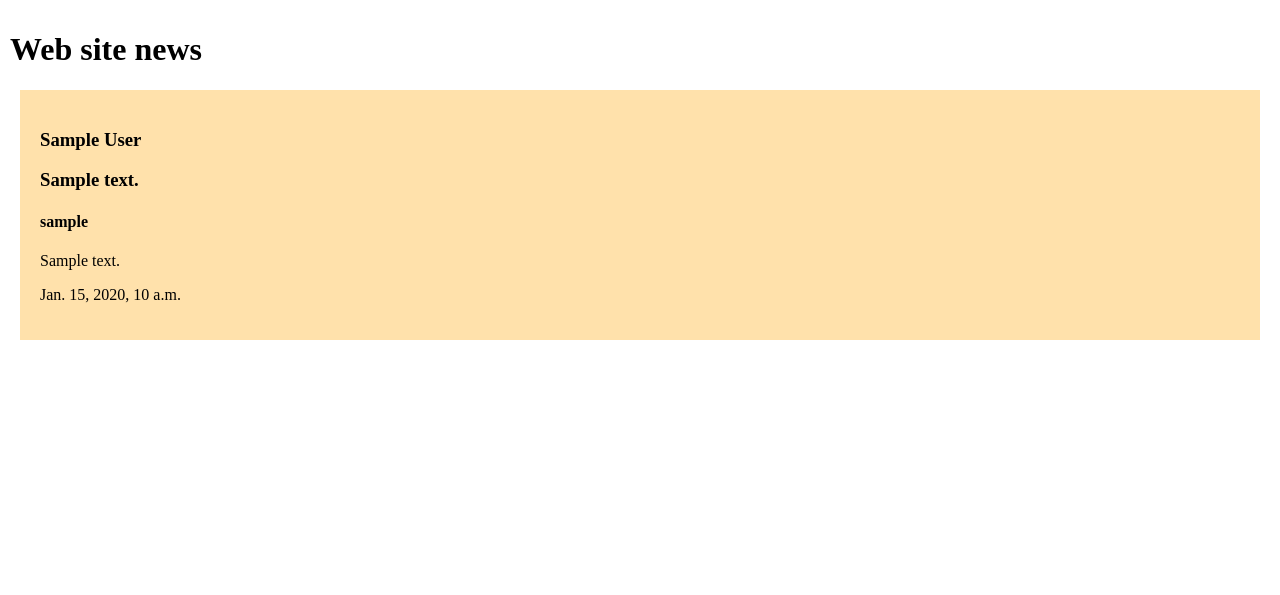
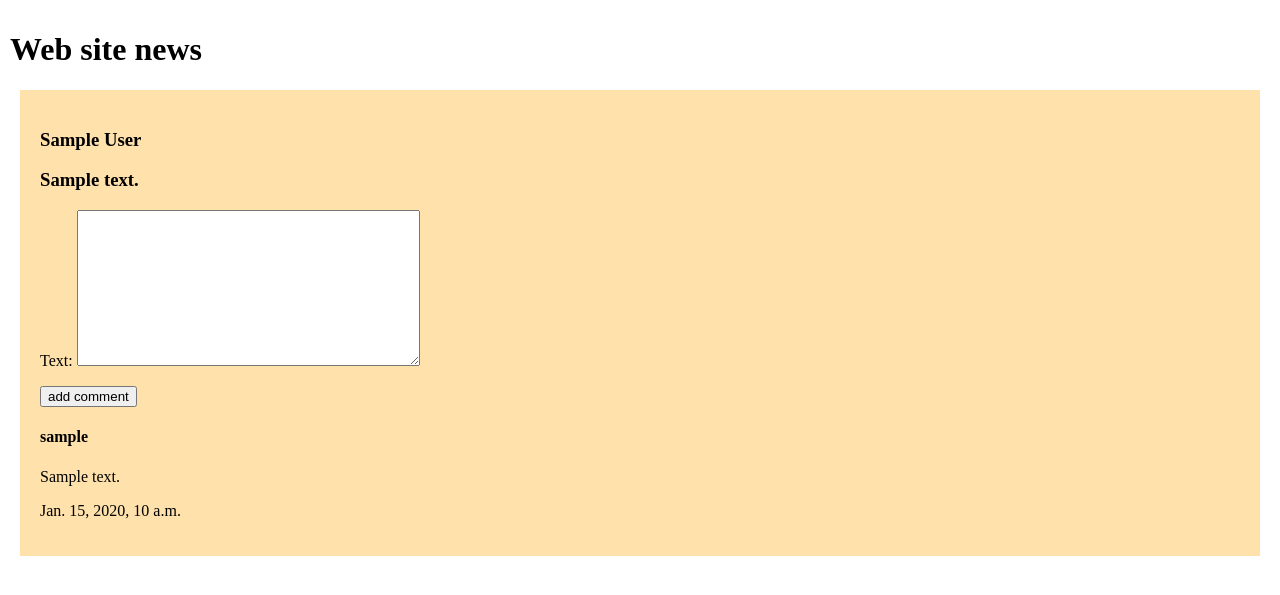
Before and after one commit to diimacik/test-2, a Django app: page /admin-post/1/ in a window 1280 px wide. Shown: the part 46-641 px from the top of the page. Run offline with Django 5.2, Linux system fonts and the light colour scheme; tables that the repository leaves empty hold one stand-in row (values such as "Sample post").

Commit message:
add and fix all the bugs with comments

```diff
--- a/server/my_site/forms.py
+++ b/server/my_site/forms.py
@@ -4,8 +4,9 @@ from django.contrib.auth.models import User
 from .models import Comment
 
 class CommentForm(forms.ModelForm):
-    module = Comment
-    fields = ['text']
+    class Meta:
+        model = Comment
+        fields = ['text']
 
 class SignUpForm(UserCreationForm):
 
--- a/server/my_site/urls.py
+++ b/server/my_site/urls.py
@@ -4,6 +4,7 @@ from . import views
 urlpatterns = [
     path('index', views.index, name='index'),
     path('admin-post/<int:pk>/', views.NewsPost, name='admin-post'),
+
     path('about', views.about, name='about'),
     path('profile', views.profile, name='profile'),
     path('login/', views.login_user, name='login'),
--- a/server/my_site/views.py
+++ b/server/my_site/views.py
@@ -1,8 +1,10 @@
-from django.shortcuts import render, redirect
+from django.shortcuts import render, redirect, get_object_or_404
+from django.urls import reverse
 from django.contrib import messages
 from django.contrib.auth import authenticate, login, logout
 from .models import NewsAdmin, Comment
-from .forms import SignUpForm
+from .forms import SignUpForm, CommentForm
+from django.contrib.auth.models import User
 
 # Create your views here.
 def index(request):
@@ -12,7 +14,24 @@ def index(request):
 def NewsPost(request, pk):
     news = NewsAdmin.objects.get(id=pk)
     comments = Comment.objects.filter(post=news)
-    return render (request, 'news-admin.html', {'news':news, 'comments':comments})
+    if request.user.is_authenticated:
+        form = CommentForm(request.POST or None)
+    # Handle comment submission
+        if request.method == 'POST':
+
+            if form.is_valid():
+                new_comment = form.save(commit=False)
+                new_comment.post = news
+
+
+                new_comment.author = request.user
+                new_comment.save()
+                return redirect('admin-post', pk=pk)
+
+            return redirect(request('index'))
+    else:
+        form = CommentForm()
+    return render (request, 'news-admin.html', {'news':news, 'comments':comments, 'form':form})
 
 def about(request):
     return render (request, 'about.html')
--- a/server/templates/news-admin.html
+++ b/server/templates/news-admin.html
@@ -1,5 +1,6 @@
 {% extends 'base.html' %}
 {% load static %}
+
 
 {% block content %}
 <div class="main">
@@ -9,7 +10,12 @@
             <h3>{{news.name}}</h3>
             <h3>{{news.content}}</h3>
             <h3>{{news.create_at}}</h3>
-            {% for comment in comments %}
+            <form method="post">
+                {% csrf_token %}
+                {{form.as_p}}
+                <button type="submit">add comment</button>
+            </form>
+            {% for comment in comments|dictsortreversed:"created_date" %}
                 <h4>{{comment.author}}</h4>
                 <p>{{comment.text}}</p>
                 <p>{{comment.created_date}}</p>
```
